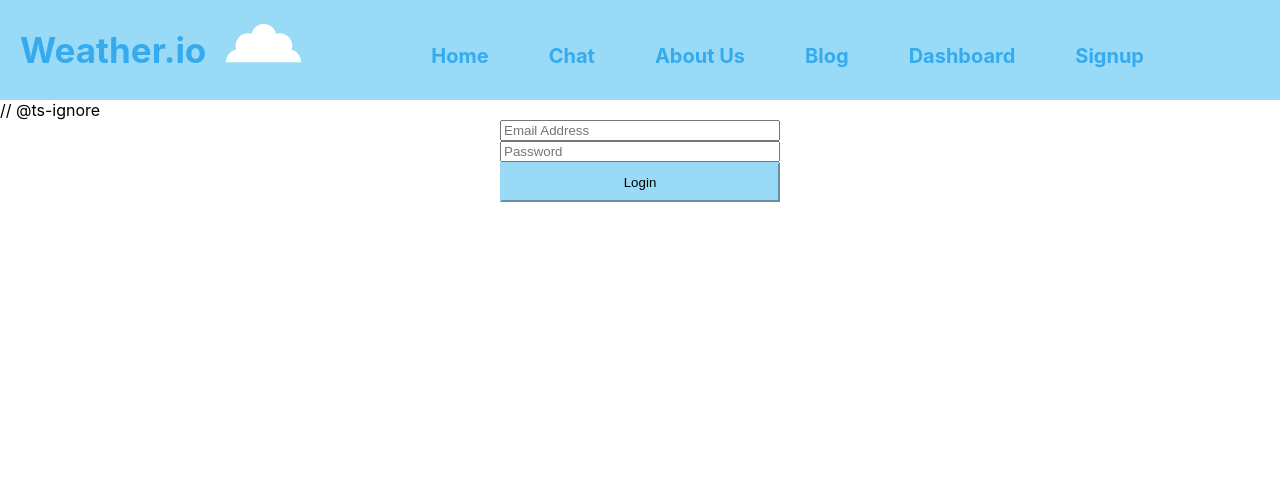
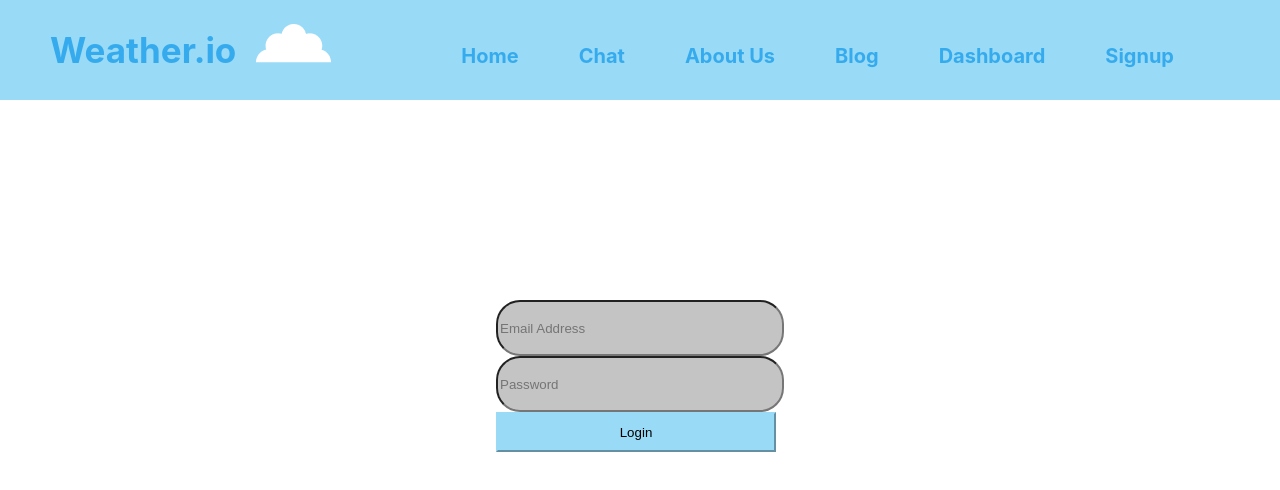
Before and after one commit to meimunchi/Weathr.io, a React (Create React App) app in the folder frontend/: page /login in a window 1280 px wide. Shown: the top 490 px of the page. Built offline with nearby package versions, Linux system fonts and the light colour scheme.

Commit message:
homepage styling

```diff
--- a/frontend/src/App/App.tsx
+++ b/frontend/src/App/App.tsx
@@ -5,7 +5,7 @@ import Login from './Form/login';
 import Navigation from './Navigation/navigation';
 import SignUp from './Form/Login/signup';
 import { User } from './user.interface'
-
+import Home from './Form/Home/home'
 
 function App() {
   const [user, setUser] = useState(null as User | null)
@@ -20,8 +20,9 @@ function App() {
     <BrowserRouter>
       <Navigation />
       <Route path='/signup' component={SignUp} />
-      // @ts-ignore
+      {/* @ts-ignore */}
       <Route path='/login' render={(props: RouteComponentProps<any>) => <Login {...props} loginUser={loginUser} />} />
+      <Route exact path='/' component={Home} />
     </BrowserRouter>
   );
 }
--- a/frontend/src/App/Form/Home/home.css
+++ b/frontend/src/App/Form/Home/home.css
@@ -2,17 +2,15 @@ div.greeting{
     width: 100%;
     background-color: #99DAF7;
     font-family: Amaranth;
+    position: relative;
 }
 
 div.greeting  h2{
-    margin-top: 0px;
-    margin-bottom: 0px;
     color: #FFFFFF;
     font-size: 64px;
 
     display: inline-flex;
-    margin-left: 20px;
-    margin-right: 20px;
+    margin: 0px 20px 0px 50px;
     width: auto;
     height: auto;
 
@@ -21,5 +19,12 @@ div.greeting  h2{
 div.greeting p {
     color: #35ABEE;
     font-size: 30px;
-    margin-left: 20px;
+    margin-left: 90px;
+    display: list-item;
+    list-style: url('../../../assets/small-blue-cloud.png')
 }
+
+div.greeting img {
+    position: relative;
+    left: 60%;
+}
--- a/frontend/src/App/Form/Home/home.tsx
+++ b/frontend/src/App/Form/Home/home.tsx
@@ -1,15 +1,12 @@
 import React, { useState } from 'react';
 import bigCloud from '../../../assets/big-blue-cloud.png'
-import smallCloud from '../../../assets/small-blue-cloud.png'
 import './home.css'
 
 function Home() {
     return (
         <div className="greeting">
             <h2>Staying connected <br></br> in all weather!</h2>
-            <img src={smallCloud} alt="small cloud" />
             <p>Text us to receive real-time updates on storms and tips to keep safe</p>
-            <img src={smallCloud} alt="small cloud" />
             <p>Keep up to date on local weather and tips on one centralized platform!</p>
             <img src={bigCloud} alt="Weathr Logo" />
 
--- a/frontend/src/App/Form/Login/signup.css
+++ b/frontend/src/App/Form/Login/signup.css
@@ -1,8 +1,9 @@
-form {
+form.signup {
     display: grid;
     margin: 0 auto;
     font-family: Amaranth;
     justify-content: center;
+    position: relative;
 }
 
 input.inputs{
@@ -27,14 +28,15 @@ a.login{
     height: 40px;
     width: 280px;
     text-align: center;
+    display: inline;
 }
 
-form img {
+form.signup img {
     margin: auto;
     padding: 10px;
 }
 
-form p {
+form.signup p {
     text-align: center;
     display: block;
     padding: 10px;
--- a/frontend/src/App/Form/Login/signup.tsx
+++ b/frontend/src/App/Form/Login/signup.tsx
@@ -63,7 +63,8 @@ function SignUp() {
     }
 
     return (
-        <form onSubmit={submitForm}>
+        <form className="signup"
+            onSubmit={submitForm}>
             <img src={cloud} alt="Weathr Logo" />
             <p>Weathr.io</p>
             <input className="inputs"
--- a/frontend/src/App/Form/form.tsx
+++ b/frontend/src/App/Form/form.tsx
@@ -8,7 +8,7 @@ function Form() {
 
     <div className="form">
         <img src={cloudLogo} alt="Weathr Logo" />
-        <Login />
+
     </div>
 
 }
--- /dev/null
+++ b/frontend/src/App/Form/login.css
@@ -0,0 +1,19 @@
+form.login {
+    position: relative;
+    top: 200px;
+    font-family: Amaranth;
+    justify-content: center;
+    display: grid;
+}
+form.login input {
+    position: relative;
+    height: 50px;
+    width: 280px;
+    background: #C4C4C4;
+    border-radius: 24px;
+    display: block;
+}
+form.login button {
+    position: relative;
+    display: block;
+}
--- a/frontend/src/App/Form/login.tsx
+++ b/frontend/src/App/Form/login.tsx
@@ -1,6 +1,7 @@
 import React, { useState } from 'react';
 import Axios from 'axios';
 import { UserCredentials } from './interfaces'
+import './login.css'
 
 // @ts-ignore
 function Login({ loginUser }) {
@@ -24,7 +25,8 @@ function Login({ loginUser }) {
   }
 
   return (
-    <form onSubmit={submit}>
+    <form className="login"
+      onSubmit={submit}>
       <input
         name="email"
         type="email"
--- a/frontend/src/App/Navigation/navigation.css
+++ b/frontend/src/App/Navigation/navigation.css
@@ -1,9 +1,11 @@
 div.nav-container {
+    position: relative;
     background-color: #99DAF7;
     height: auto;
     width: 100%;
     margin-top: 0px;
     margin-left: 0px;
+
 
 }
 div.nav-container h2 {
@@ -12,7 +14,7 @@ div.nav-container h2 {
     font-size: 35px;
 
     display: inline-flex;
-    margin-left: 20px;
+    margin-left: 50px;
     margin-right: 20px;
     width: auto;
     height: auto;
@@ -32,7 +34,7 @@ div.nav-container a {
 }
 
 div.nav-container img {
-
+   display: inline-flex;
     width: auto;
     height: auto;
     margin-right: 100px;
```
